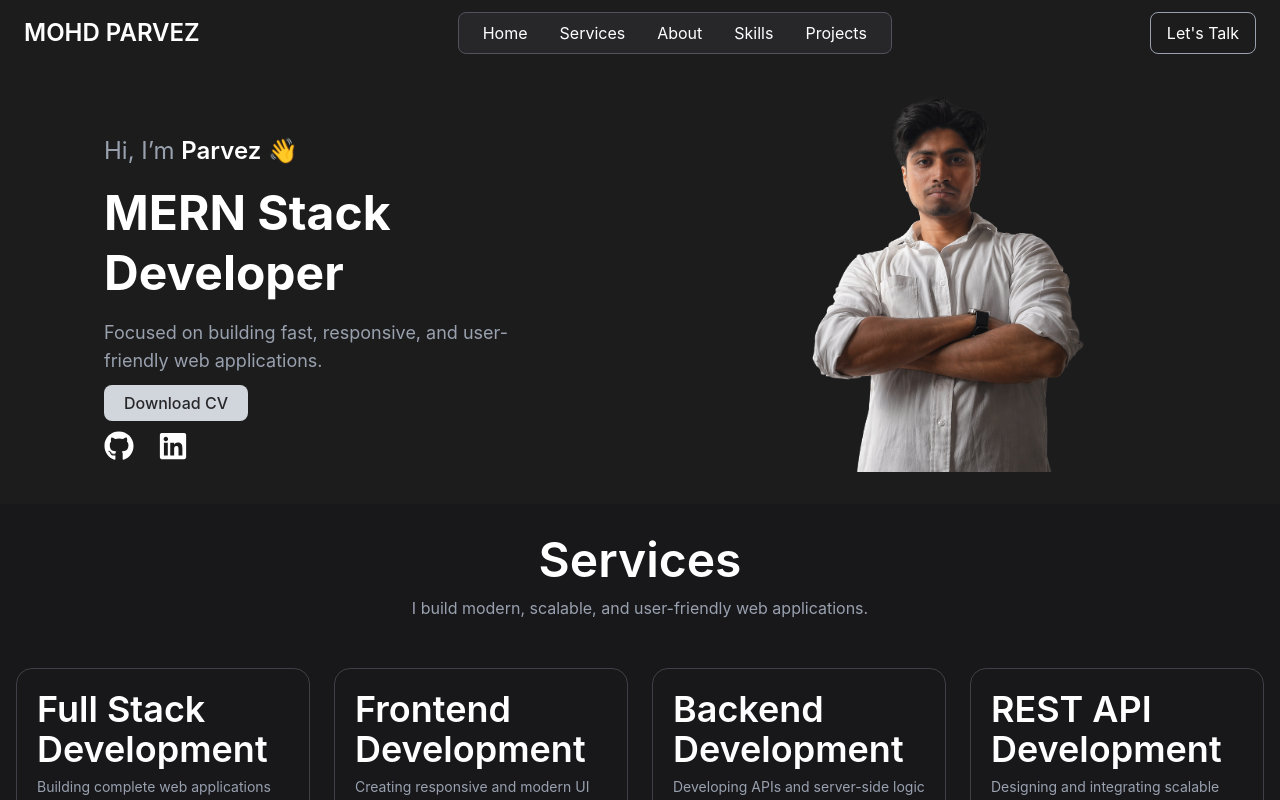
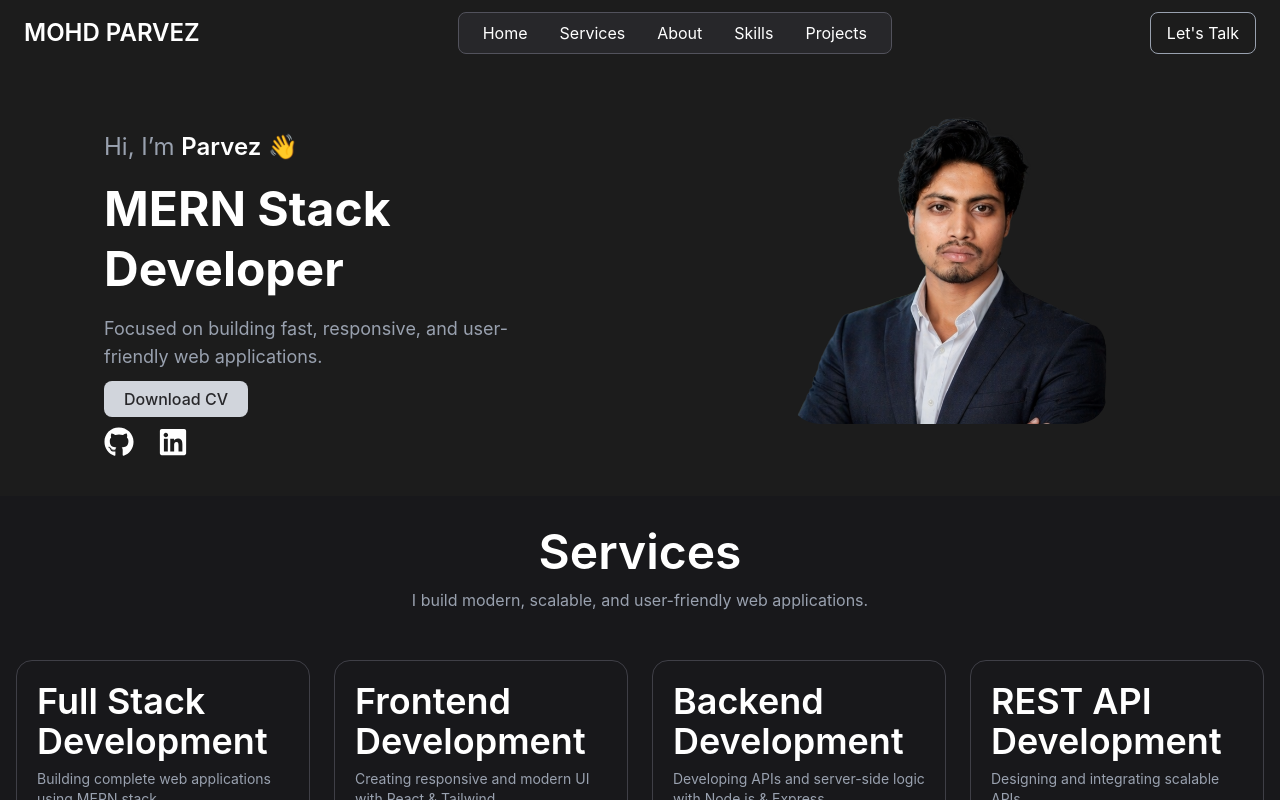
Before and after one commit to Mohdparvez0923/-Mohd-Parvez-Portfolio, a React app: page / in a window 1280 px wide. Shown: the top 800 px of the page. Built offline with nearby package versions, Linux system fonts and the light colour scheme; the HTML template or start-up script is replaced by a standard one.

Commit message:
Updated image

```diff
--- a/src/components/Intro.jsx
+++ b/src/components/Intro.jsx
@@ -1,5 +1,5 @@
 import { FaGithub, FaLinkedin } from "react-icons/fa";
-import Portfolio from "../assets/images/portfolio.png";
+import pic from "../assets/images/pic.png"
 
 const Intro = () => {
     return (
@@ -50,12 +50,12 @@ const Intro = () => {
 
                 {/* RIGHT SIDE */}
                 <div className="md:w-1/2 flex justify-center mt-10 md:mt-0">
-  <div className="h-100 mt-2 w-full max-w-80 bg-[#1c1c1c]
+                    <div className="h-100  w-full max-w-80 bg-[#1c1c1c]
                          flex items-center justify-center overflow-hidden">
 
                         <img
-      src={Portfolio}
-      className="w-full h-100 object-top object-cover"
+                            src={pic}
+                            className="w-80 h-80 object-cover rounded-4xl border border-zinc-700 md:border-0"
                         />
 
                     </div>
```
Also changed, not shown: src/assets/images/pic.png (added), 1 other file (tests, documents, lock files or other folders). Lines whose indentation alone changed are shown as unchanged.
